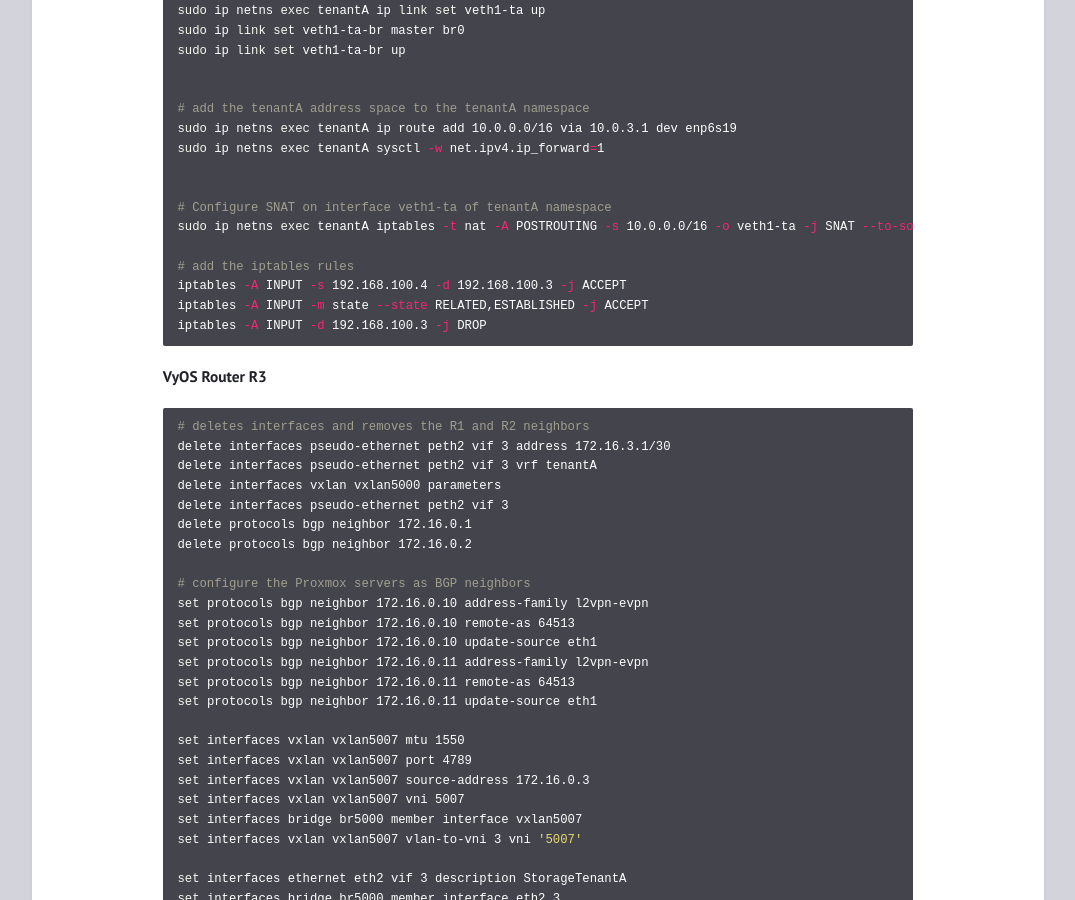
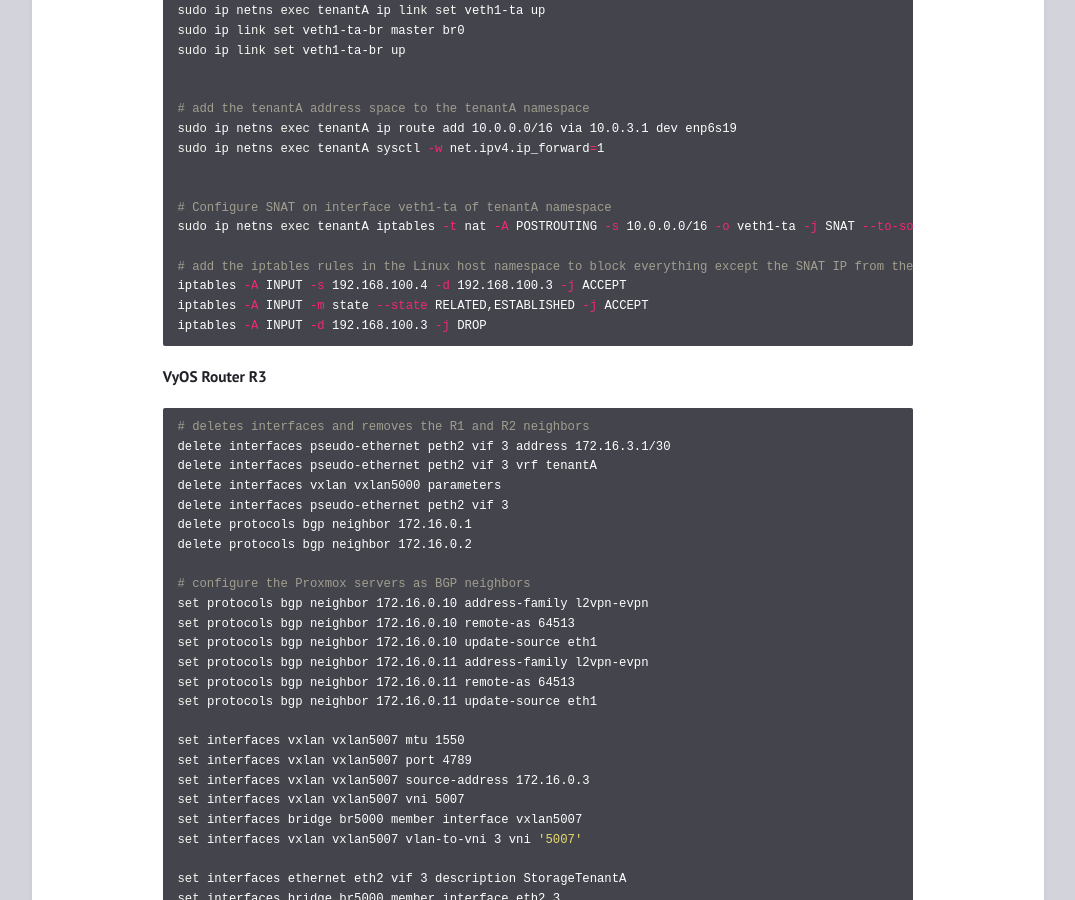
Before and after one commit to lptekdev/homelab, a Jekyll site: the page built from _posts/2025-03-28-proxmox-part3.md, in a window 1280 px wide and 900 px high, scrolled down 2855 px. Shown: the whole window, without its empty margins (102-1177 px from the left). Built offline with Jekyll 4.4.1, drawn with Linux system fonts in a browser that asks for light colours.

Commit message:
improving iptables description

```diff
--- a/_posts/2025-03-28-proxmox-part3.md
+++ b/_posts/2025-03-28-proxmox-part3.md
@@ -85,7 +85,7 @@ sudo ip netns exec tenantA sysctl -w net.ipv4.ip_forward=1
 # Configure SNAT on interface veth1-ta of tenantA namespace
 sudo ip netns exec tenantA iptables -t nat -A POSTROUTING -s 10.0.0.0/16 -o veth1-ta -j SNAT --to-source 192.168.100.4
 
-# add the iptables rules
+# add the iptables rules in the Linux host namespace to block everything except the SNAT IP from the tenant namespace
 iptables -A INPUT -s 192.168.100.4 -d 192.168.100.3 -j ACCEPT
 iptables -A INPUT -m state --state RELATED,ESTABLISHED -j ACCEPT
 iptables -A INPUT -d 192.168.100.3 -j DROP
```
